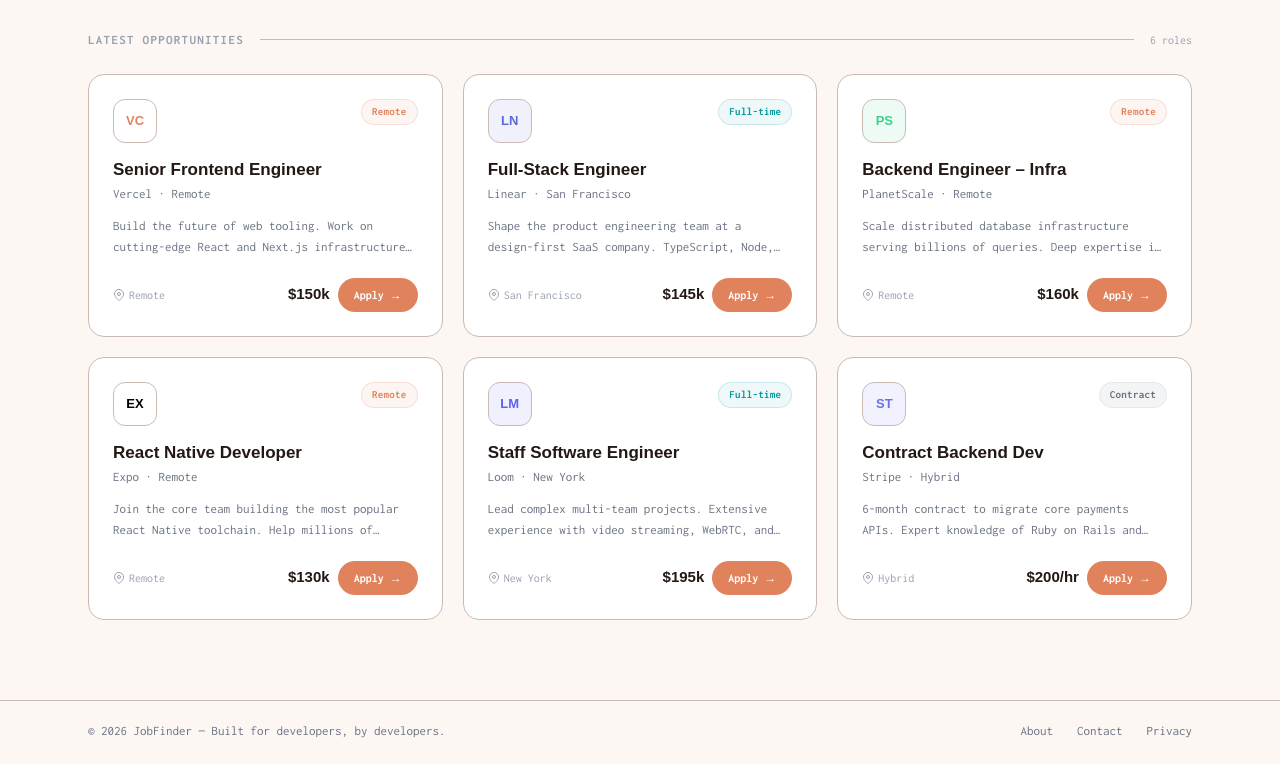
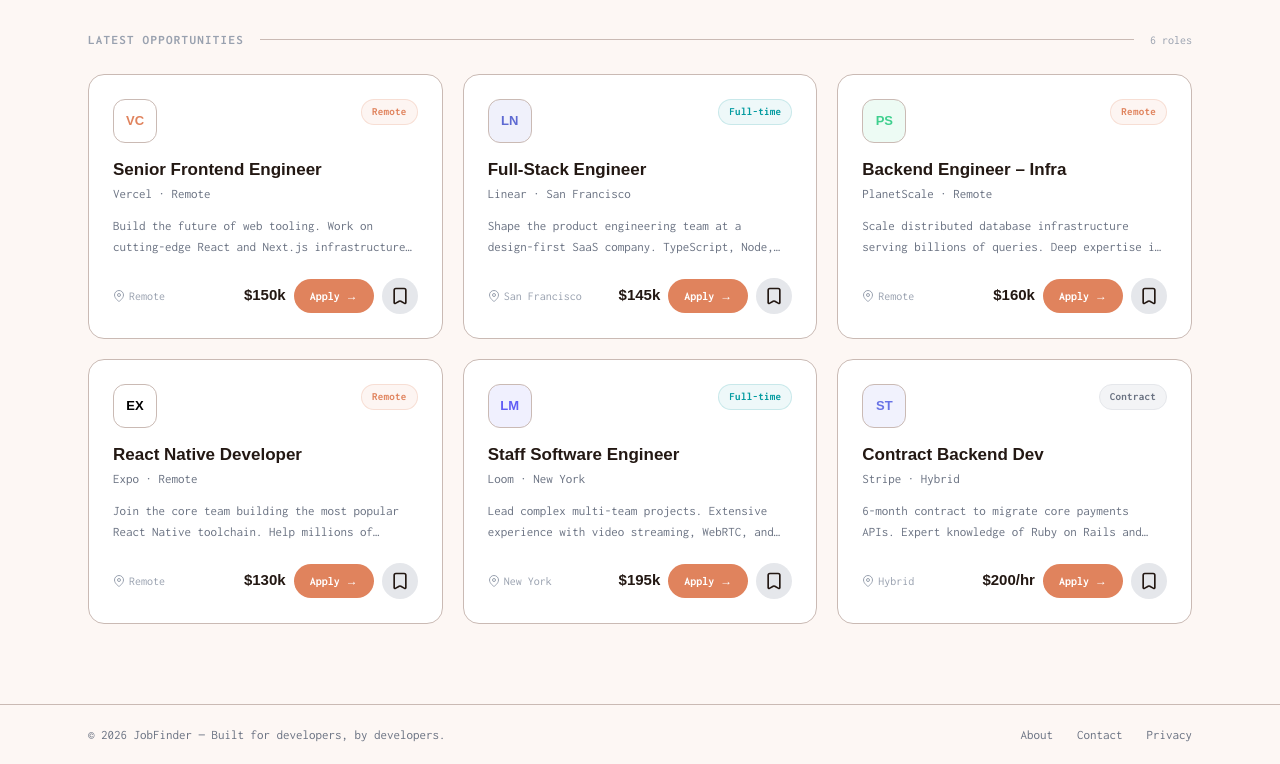
Before and after one commit to absar22/smart-job-finder-frontend, a Next.js app: page / in a window 1280 px wide. Shown: the part 943-1707 px from the top of the page. Built offline with nearby package versions, Linux system fonts and the light colour scheme; no server answers.

Commit message:
added bookmark so the user can add jobs and remove jobs

```diff
--- /dev/null
+++ b/components/Bookmark.tsx
@@ -0,0 +1,22 @@
+'use client'
+
+import { Bookmark, BookmarkCheck } from "lucide-react";
+
+interface BookmarkProps {
+    isBookmarked: boolean;
+     onClick: (e: React.MouseEvent) => void;
+    className?: string;
+}
+
+export default function BookmarkComponent({isBookmarked,onClick,className,}: BookmarkProps) {
+    return (
+        <button
+            type="button"
+            onClick={onClick}
+            aria-label={isBookmarked ? "Remove bookmark" : "Add bookmark"}
+            className={`p-2 rounded-full bg-gray-200 hover:bg-gray-300 transition-colors ${className || ""}`}
+        >
+            {isBookmarked ? <BookmarkCheck size={20} /> : <Bookmark size={20} />}
+        </button>
+    );
+}
--- a/components/JobCard.tsx
+++ b/components/JobCard.tsx
@@ -1,11 +1,13 @@
 "use client";
-
+import Bookmark from '@/components/Bookmark'
+import { useSaveJobMutation,useRemoveJobMutation } from '@/redux/api/savedJobsApi';
 export interface Job {
   _id: string;
   title: string;
   company: string;
   location: string;
   description: string;
+  isBookmarked?: boolean;
   type?: "Remote" | "Full-time" | "Contract";
   salary?: string;
   color?: string;
@@ -20,6 +22,8 @@
   Contract: "bg-gray-100 text-gray-500 border-gray-200",
 };
 
+
+
 export default function JobCard({ job }: { job: Job }) {
   const type = job.type ?? "Full-time";
   const color = job.color ?? "oklch(70.2% 0.126 42.6)";
@@ -31,6 +35,28 @@
       .join("")
       .slice(0, 2)
       .toUpperCase();
+
+      const [saveJob] = useSaveJobMutation();
+const [removeJob] = useRemoveJobMutation();
+
+const handleBookmark = async (e: React.MouseEvent) => {
+  e.preventDefault();
+  e.stopPropagation();
+
+  try {
+    if (job.isBookmarked) {
+      await removeJob({
+        jobId: job._id
+      }).unwrap();
+    } else {
+      await saveJob({
+        jobId: job._id
+      }).unwrap();
+    }
+  } catch (error) {
+    console.error(error);
+  }
+};
 
   return (
     <div className="group relative bg-white border border-[oklch(80%_0.02_42.6)] rounded-2xl p-6 cursor-pointer transition-all duration-200 hover:-translate-y-1 hover:shadow-xl hover:border-[oklch(70.2%_0.126_42.6/0.35)] overflow-hidden">
@@ -103,6 +129,7 @@
           >
             Apply →
           </button>
+       <Bookmark isBookmarked={job.isBookmarked ?? false} onClick={handleBookmark} />
         </div>
       </div>
     </div>
--- a/components/JobsClient.tsx
+++ b/components/JobsClient.tsx
@@ -3,11 +3,12 @@
 import Link from "next/link";
 import JobCard from "@/components/JobCard";
 import { useGetJobsQuery } from "@/redux/api/jobApi";
-
+import { useGetSavedJobsQuery } from "@/redux/api/savedJobsApi";
 const LIMIT = 5;
 
 export default function JobsClient({ page }: { page: number }) {
   const { data, isLoading, isError } = useGetJobsQuery({ page, limit: LIMIT });
+  const {data:savedJobs = []} = useGetSavedJobsQuery();
 
   // if (isLoading) {
   //   return (
@@ -37,6 +38,7 @@
         typeof job.salary === "number"
           ? `$${job.salary.toLocaleString()}`
           : undefined,
+       isBookmarked: savedJobs.some((savedJob) => savedJob.job._id === job._id),
     },
   }));
 
--- a/package.json
+++ b/package.json
@@ -10,6 +10,7 @@
   },
   "dependencies": {
     "@reduxjs/toolkit": "^2.11.2",
+    "lucide-react": "^1.17.0",
     "next": "16.2.4",
     "react": "19.2.4",
     "react-dom": "19.2.4",
--- a/redux/api/baseApi.ts
+++ b/redux/api/baseApi.ts
@@ -10,7 +10,7 @@
     baseUrl: BASE_URL,
     credentials: "include", // important for cookies
   }),
-  tagTypes: ["Jobs", "Job", "Auth", "User"],
+  tagTypes: ["Jobs", "Job", "Auth", "User", "SavedJobs"],   //this allows RTK query cache invalidation.
   endpoints: () => ({}),
 });
 
--- a/redux/api/savedJobsApi.ts
+++ b/redux/api/savedJobsApi.ts
@@ -1,9 +1,10 @@
 import { baseApi } from "./baseApi";
+import { Job } from "./jobApi";
 
 interface SavedJob {
   _id: string
   user: string
-  job: string
+  job: Job
   createdAt: string
 }
 
@@ -15,7 +16,8 @@
         url: '/saved-jobs/save',
         method: 'POST',
         body: { jobId }
-      })
+      }),
+      invalidatesTags: ['SavedJobs'] // This tells RTK Query to invalidate the cache for saved jobs when a new job is saved
     }),
 // Remove JOBS
     removeJob: builder.mutation<void, { jobId: string }>({
@@ -23,7 +25,8 @@
         url: '/saved-jobs/remove',
         method: 'DELETE',
         body: { jobId }
-      })
+      }),
+      invalidatesTags: ['SavedJobs'] // This tells RTK Query to invalidate the cache for saved jobs when a job is removed
     }),
 
     // Get SAVED JOBS
@@ -31,14 +34,11 @@
       query: () => ({
         url: '/saved-jobs',
         method: 'GET'
-      })
+      }),
+      providesTags: ['SavedJobs'] // This allows RTK Query to know when to invalidate the cache for saved jobs
     })
 
   })
 })
 
-export const {
-  useSaveJobMutation,
-  useRemoveJobMutation,
-  useGetSavedJobsQuery
-} = savedJobsApi
+export const {useSaveJobMutation,useRemoveJobMutation,useGetSavedJobsQuery} = savedJobsApi
```
Also changed, not shown: 1 other file (tests, documents, lock files or other folders).
